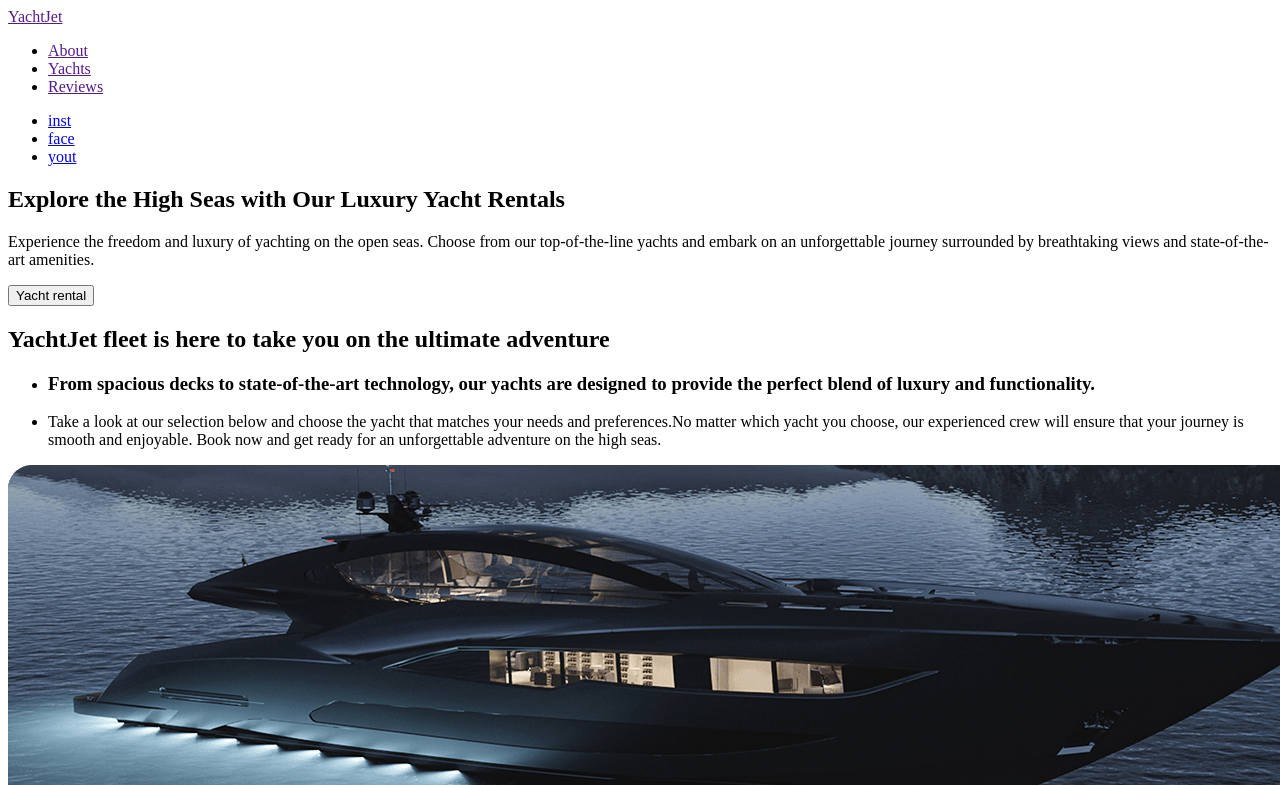
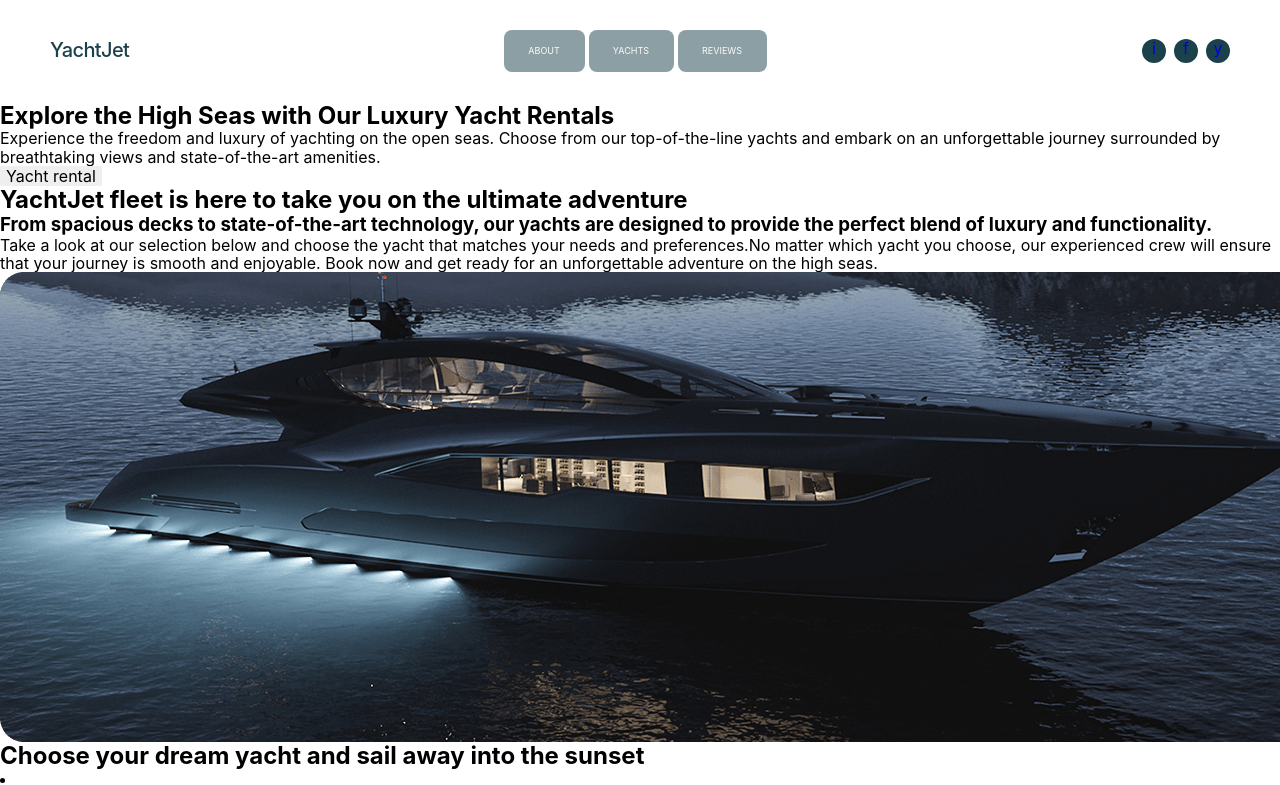
Before and after one commit to Dag-The-Angriest/blended-18-10, a plain HTML site: page index.html in a window 1280 px wide. Shown: the top 785 px of the page. Drawn offline with nearby package versions, Linux system fonts and the light colour scheme.

Commit message:
add css file

```diff
--- a/index.html
+++ b/index.html
@@ -3,35 +3,60 @@
   <head>
     <meta charset="UTF-8" />
     <meta name="viewport" content="width=device-width, initial-scale=1.0" />
+    <link
+      rel="stylesheet"
+      href="https://cdnjs.cloudflare.com/ajax/libs/modern-normalize/3.0.1/modern-normalize.min.css"
+      integrity="sha512-q6WgHqiHlKyOqslT/lgBgodhd03Wp4BEqKeW6nNtlOY4quzyG3VoQKFrieaCeSnuVseNKRGpGeDU3qPmabCANg=="
+      crossorigin="anonymous"
+      referrerpolicy="no-referrer"
+    />
+    <link rel="stylesheet" href="./styles/styles.css" />
     <title>YachtJet</title>
   </head>
   <body>
-    <header>
-      <nav>
-        <a href="">YachtJet</a>
-        <ul>
-          <li><a href="">About</a></li>
-          <li><a href="">Yachts</a></li>
-          <li><a href="">Reviews</a></li>
+    <header class="header-page">
+      <div class="container flex">
+        <a href="./index.html" class="logo">YachtJet</a>
+        <nav class="header-nav">
+          <ul class="header-nav-list">
+            <li class="nav-list-item">
+              <a href="" class="nav-list-link">About</a>
+            </li>
+            <li class="nav-list-item">
+              <a href="" class="nav-list-link">Yachts</a>
+            </li>
+            <li class="nav-list-item">
+              <a href="" class="nav-list-link">Reviews</a>
+            </li>
           </ul>
         </nav>
-      <ul>
-        <li>
-          <a href="https://www.instagram.com/" target="_blank"
-            >inst<img src="" alt=""
+        <ul class="header-social-list flex">
+          <li class="social-list-item">
+            <a
+              href="https://www.instagram.com/"
+              target="_blank"
+              class="social-list-link"
+              >i<img src="" alt=""
             /></a>
           </li>
-        <li>
-          <a href="https://www.facebook.com/" target="_blank"
-            >face<img src="" alt=""
+          <li class="social-list-item">
+            <a
+              href="https://www.facebook.com/"
+              target="_blank"
+              class="social-list-link"
+              >f<img src="" alt=""
             /></a>
           </li>
-        <li>
-          <a href="https://www.youtube.com/" target="_blank"
-            >yout<img src="" alt=""
+          <li class="social-list-item">
+            <a
+              href="https://www.youtube.com/"
+              target="_blank"
+              class="social-list-link"
+              >y<img src="" alt=""
             /></a>
           </li>
         </ul>
+      </div>
     </header>
     <main>
       <section>
--- /dev/null
+++ b/styles/styles.css
@@ -0,0 +1,107 @@
+body {
+  font-family: "Inter", sans-serif;
+  margin: 0;
+}
+
+button {
+  font-family: inherit;
+  border: none;
+  cursor: pointer;
+}
+
+h1,
+h2,
+h3,
+h4,
+h5,
+h6,
+p {
+  margin: 0;
+}
+
+ul,
+ol {
+  list-style: none;
+  margin: 0;
+  padding: 0;
+}
+
+a {
+  text-decoration: none;
+}
+
+img {
+  display: block;
+  height: auto;
+}
+
+.flex {
+  display: flex;
+}
+
+.header-page .container {
+  justify-content: space-between;
+  align-items: center;
+}
+
+.header-page {
+  width: 1240px;
+  color: #fbfbfb;
+  border-radius: 8px;
+  border-color: #fbfbfb;
+  margin: 0 auto;
+  padding: 30px;
+}
+
+.header-nav {
+  display: flex;
+}
+
+.logo {
+  font-weight: 500;
+  font-size: 20px;
+  letter-spacing: -0.03em;
+  color: #1b414b;
+}
+
+.header-nav-list {
+  display: flex;
+  gap: 4px;
+}
+
+.nav-list-link {
+  background: rgba(27, 65, 75, 0.5);
+  border-radius: 8px;
+  padding: 15px 25px 15px 24px;
+  display: block;
+  font-weight: 400;
+  font-size: 9px;
+  line-height: 130%;
+  text-transform: uppercase;
+  text-align: center;
+  color: #fbfbfb;
+}
+
+.nav-list-link:hover,
+.nav-list-link:focus {
+  background: #1b414b;
+}
+
+.nav-list-item {
+}
+
+.header-social-list {
+  gap: 8px;
+}
+
+.social-list-item {
+  background-color: #1b414b;
+  border-radius: 50%;
+  width: 24px;
+  height: 24px;
+}
+
+.social-list-link {
+  display: flex;
+  justify-content: center;
+}
```
Lines whose indentation alone changed are shown as unchanged.
